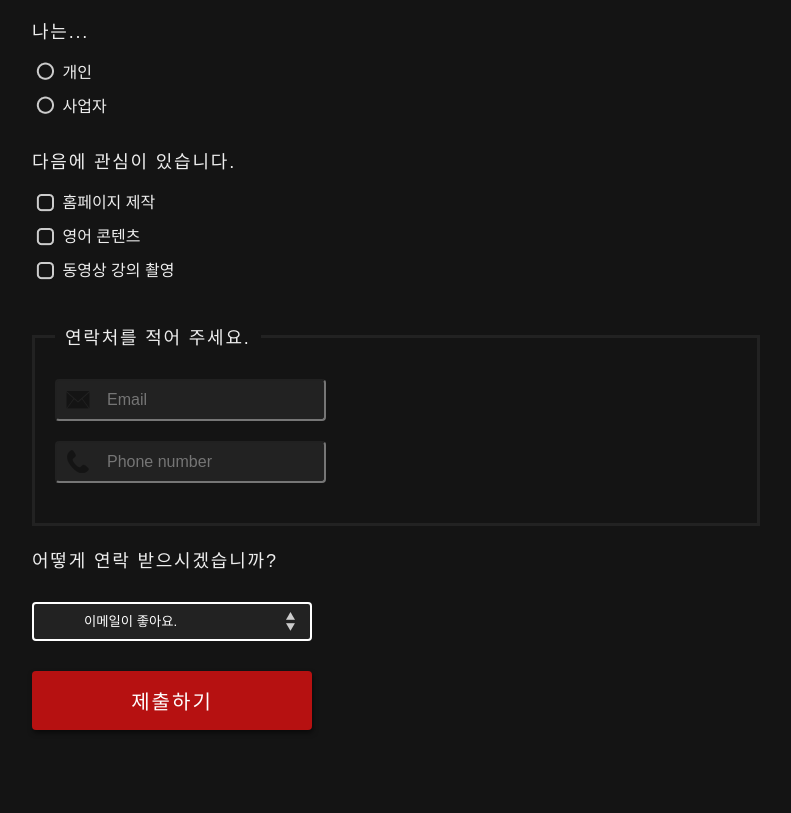
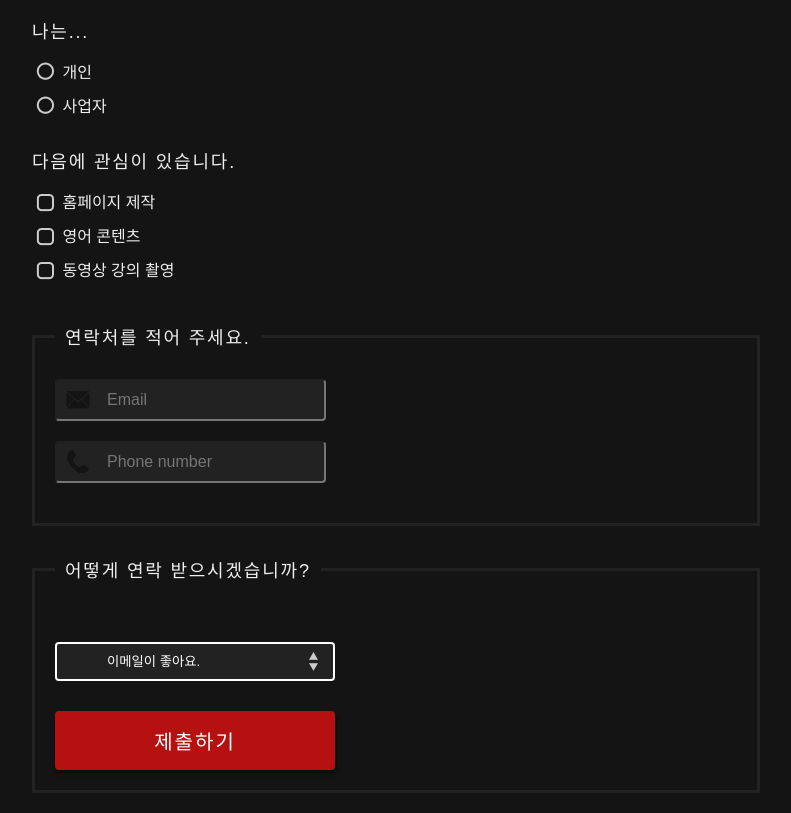
Before and after one commit to sst8872/enco-landing, a plain HTML site: page pages/form.html in a window 1280 px wide. Shown: the part 132-945 px from the top of the page, without its empty margins (244-1035 px from the left). Before the commit the page ends 882 px from the top, so only its background shows below. Drawn offline with Linux system fonts and the light colour scheme.

Commit message:
form legend added

```diff
--- a/pages/form.html
+++ b/pages/form.html
@@ -35,12 +35,14 @@
           <span class="tick"></span>
         </fieldset>
         <!-- Preferred -->
-        <p>어떻게 연락 받으시겠습니까?</p>
-        <select>
-          <option>이메일이 좋아요.</option>
-          <option>전화가 좋아요.</option>
-        </select>
-        <input type="submit" value="제출하기" />
+        <fieldset>
+         <legend>어떻게 연락 받으시겠습니까?</legend>
+          <select>
+            <option>이메일이 좋아요.</option>
+            <option>전화가 좋아요.</option>
+          </select>
+          <input type="submit" value="제출하기" />
+        </fieldset>
       </form>
     </div>
   </body>
```
